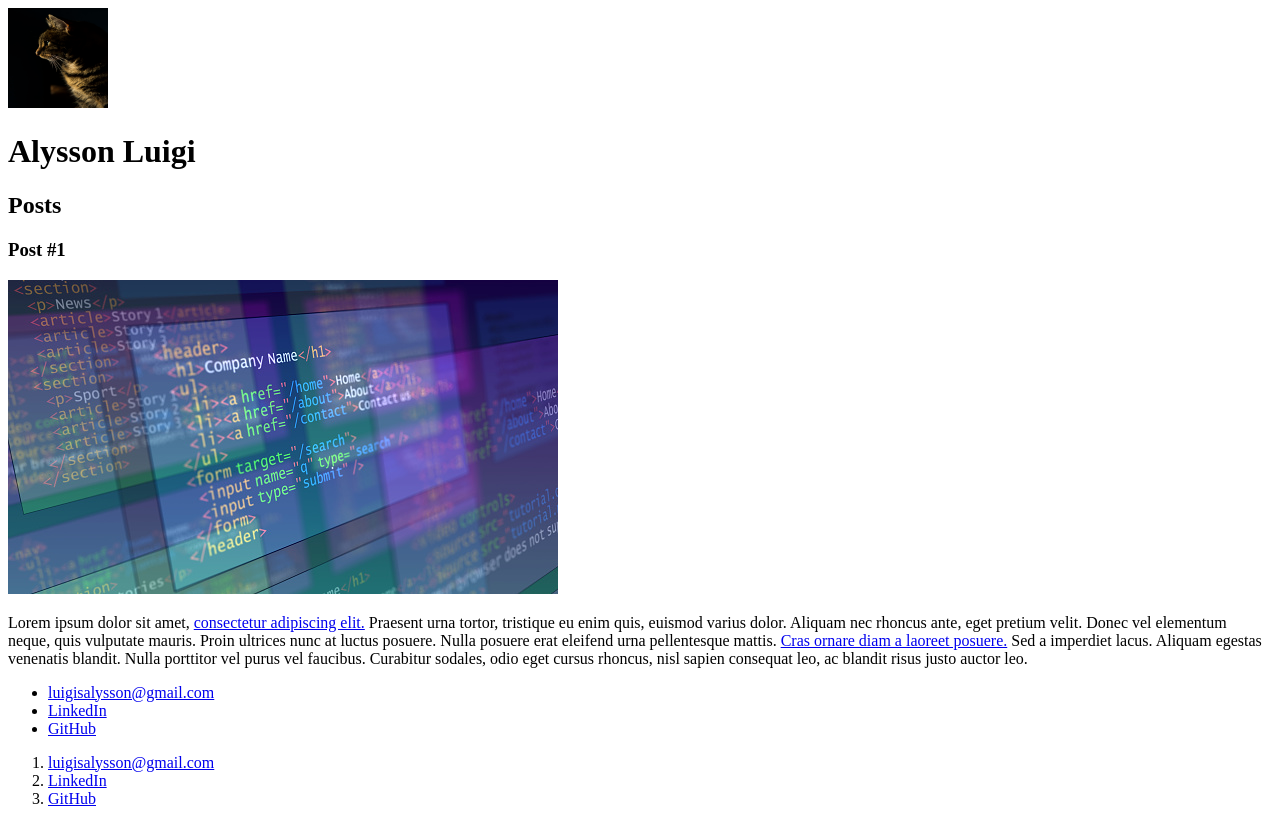
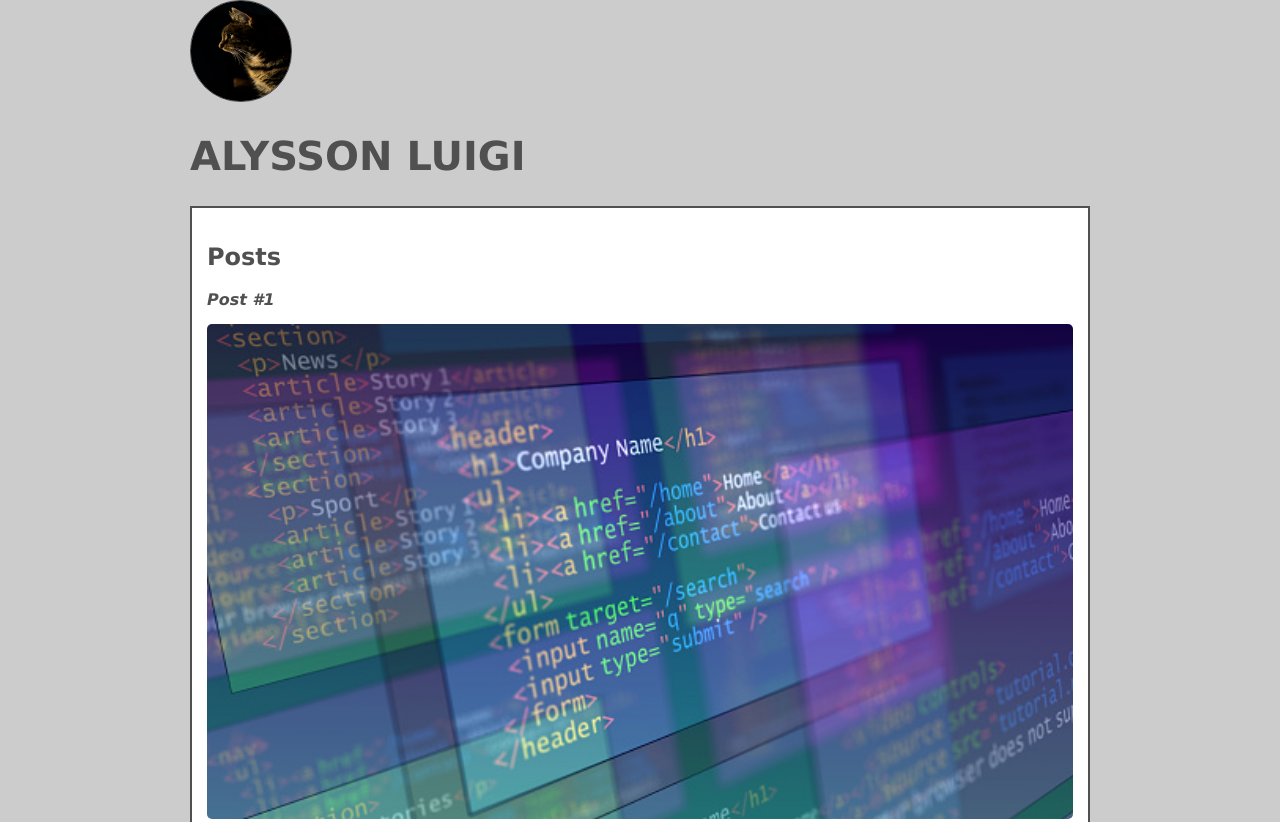
Before and after one commit to Alysson69/DIO-desafio-github, a plain HTML site: page introdiucao a criacao de websites com HTML5 e CSS3/projeto-pessoal/index.html in a window 1280 px wide. Shown: the top 822 px of the page. Drawn offline with Linux system fonts and the light colour scheme.

Commit message:
introdução ao CSS3

```diff
--- a/introdiucao a criacao de websites com HTML5 e CSS3/projeto-pessoal/index.html
+++ b/introdiucao a criacao de websites com HTML5 e CSS3/projeto-pessoal/index.html
@@ -3,28 +3,29 @@
 <head>
     <meta charset="UTF-8">
     <title>Alysson Luigi</title>
+    <link rel="stylesheet" href="style.css">
 </head>
 <body>
 <header>
-    <img src="img/gato.jfif" alt="gato" style="width: 100px; height: 100px;">
-    <h1>Alysson Luigi</h1>
+    <img class="photo" src="img/gato.jfif" alt="gato" style="width: 100px; height: 100px;">
+    <h1 id="title">Alysson Luigi</h1>
 </header>
-<section>
+<section class="post">
     <header>
-        <h2>Posts</h2>
+        <h2 class="subtitle">Posts</h2>
     </header>
     <article>
         <header>
-            <h3>Post #1</h3>
-            <img src="img/codes.jpg" alt="exemplo de codigos">
+            <h3 class="post_title">Post #1</h3>
+            <img class="post_image" src="img/codes.jpg" alt="exemplo de codigos">
         </header>
-        <p>Lorem ipsum dolor sit amet, <a href="https://www.linkedin.com/in/alysson-santos-b34a05195/" target="_blank">consectetur adipiscing elit.</a> Praesent urna tortor, tristique eu enim quis, euismod varius dolor. Aliquam nec rhoncus ante, eget pretium velit. Donec vel elementum neque, quis vulputate mauris. Proin ultrices nunc at luctus posuere. Nulla posuere erat eleifend urna pellentesque mattis. <a href="mailto:luigisalysson@gmail.com">Cras ornare diam a laoreet posuere.</a> Sed a imperdiet lacus. Aliquam egestas venenatis blandit. Nulla porttitor vel purus vel faucibus. Curabitur sodales, odio eget cursus rhoncus, nisl sapien consequat leo, ac blandit risus justo auctor leo.</p>
+        <p class="post_content">Lorem ipsum dolor sit amet, <a href="https://www.linkedin.com/in/alysson-santos-b34a05195/" target="_blank">consectetur adipiscing elit.</a> Praesent urna tortor, tristique eu enim quis, euismod varius dolor. Aliquam nec rhoncus ante, eget pretium velit. Donec vel elementum neque, quis vulputate mauris. Proin ultrices nunc at luctus posuere. Nulla posuere erat eleifend urna pellentesque mattis. <a href="mailto:luigisalysson@gmail.com">Cras ornare diam a laoreet posuere.</a> Sed a imperdiet lacus. Aliquam egestas venenatis blandit. Nulla porttitor vel purus vel faucibus. Curabitur sodales, odio eget cursus rhoncus, nisl sapien consequat leo, ac blandit risus justo auctor leo.</p>
 
     </article>
 </section>
 <footer>
 <!--    lista não ordenada-->
-    <ul>
+    <ul class="content_list">
         <li>
             <a href="emailto:luigisalysson@gmail.com">luigisalysson@gmail.com</a>
         </li>
--- /dev/null
+++ b/introdiucao a criacao de websites com HTML5 e CSS3/projeto-pessoal/style.css
@@ -0,0 +1,91 @@
+/* ////// first part /////// */
+
+
+/*body {*/
+/*    background: #ccc;*/
+/*}*/
+
+/*#title, .subtitle, .post_title {*/
+/*    color: blue;*/
+/*}*/
+
+/*.post_title {*/
+/*    font-size: 16px;*/
+/*    font-style: italic;*/
+/*}*/
+
+/*article {*/
+/*    background: #fff;*/
+/*    padding: 10px;*/
+/*    border: 3px solid #000;*/
+/*    margin: 10px;*/
+/*}*/
+
+
+
+body {
+    background: #ccc;
+    font-family: Verdana;
+    max-width: 900px;
+    margin: auto;
+}
+
+.photo {
+    border-radius: 50px;
+    border: 1px solid #505050;
+}
+#title, .subtitle, .post_title {
+    color: #505050;
+}
+
+#title {
+    font-size: 40px;
+    text-transform: uppercase;
+}
+
+a {
+    text-decoration: line-through;
+    color: #505050;
+}
+
+.post_title {
+    font-size: 16px;
+    font-style: italic;
+    margin: 0;
+    margin-bottom: 15px;
+
+}
+
+.post {
+    background: #fff;
+    padding: 15px;
+    border: 2px solid #505050 ;
+    margin-bottom: 15px;
+}
+.post_content {
+    margin: 0;
+    margin-bottom: 15px;
+    border-radius: 5px;
+    text-transform: capitalize;
+    text-align: justify;
+}
+
+.post_image {
+    margin-bottom: 15px;
+    border-radius: 5px;
+    width: 100%;
+}
+
+.content_list {
+    /*list-style-type: square;*/
+    list-style-type: none;
+    padding: 0 0 0 15px ;
+    margin: 0;
+}
+
+.content_list li a{
+    text-decoration: none;
+}
+ol {
+    list-style-type: upper-roman;
+}
```
